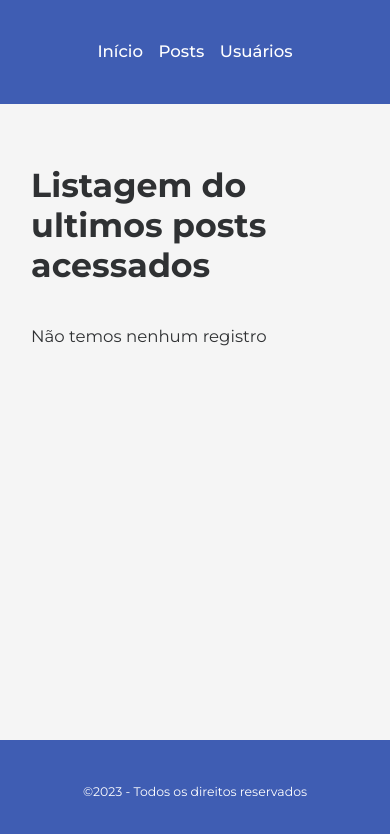
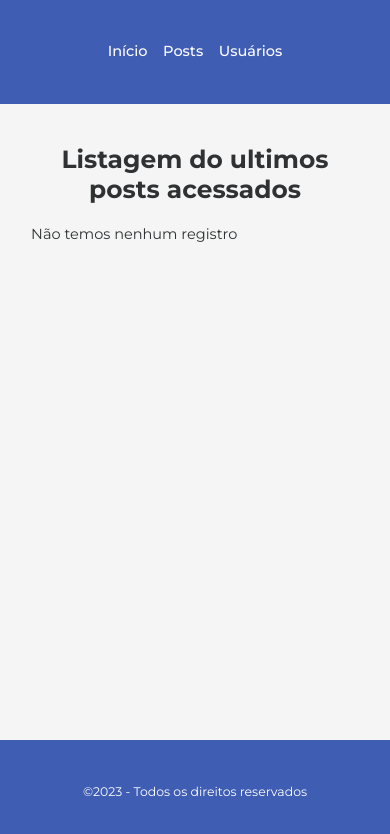
Before and after one commit to bruno-caike/posts-project, a React (Vite) app: page / in a window 390 px wide. Shown: the top 834 px of the page. Built offline with nearby package versions, Linux system fonts and the light colour scheme.

Commit message:
feito o layout mobile da listagem de posts

```diff
--- a/src/assets/sass/default/_preDefinitions.scss
+++ b/src/assets/sass/default/_preDefinitions.scss
@@ -72,6 +72,9 @@ input, textarea, select {
 %title-default {
     font-weight: bold;
     font-size: var(--font-size-large);
+    @include responsive(480px) {
+        text-align: center;
+    }
 }
 %button-default {
     @include center;
--- a/src/assets/sass/default/_variaveis.scss
+++ b/src/assets/sass/default/_variaveis.scss
@@ -6,6 +6,12 @@
     --font-size-x-medium: 1.8rem; // 18px
     --font-size-large: 3.2rem; // 32px
     --font-size-x-large: 6.4rem; // 64px
+
+    @media (max-width: 480px) {
+        --font-size-medium: 1.4rem; // 16px
+        --font-size-x-medium: 1.6rem; // 18px
+        --font-size-large: 2.4rem; // 32px
+    }
 }
 
 // variaveis de cores
--- a/src/assets/sass/pages/_custom.scss
+++ b/src/assets/sass/pages/_custom.scss
@@ -24,7 +24,11 @@
 
 // begin loading
 .loading {
+    display: block;
     width: 10rem;
+    @include responsive(480px) {
+        margin: 0 auto;
+    }
 }
 // end loading
 
@@ -52,6 +56,19 @@ main {
             }
         }
     }
+    @include responsive(480px) {
+        padding: 4rem 0;
+        > div {
+            > header {
+                margin-bottom: 2rem;
+            }
+            > nav {
+                > ul {
+                    grid-template-columns: 1fr;
+                }
+            }
+        }
+    }
 }
 .card-post {
     @include bg-color(color-white);
@@ -74,6 +91,9 @@ main {
     &:hover {
         @include color(color-primary-100);
         transform: scale(1.03);
+    }
+    @include responsive(480px) {
+        text-align: center;
     }
 }
 // end s-list-posts
--- a/src/pages/Users/show.jsx
+++ b/src/pages/Users/show.jsx
@@ -34,8 +34,8 @@ const User = () => {
                 <div className="container">
                     {!exist ?
                         <div className='not-exist'>
-                            <p>Post não encontrado</p>
-                            <Link to={routes.posts}>Voltar para Listagem</Link>
+                            <p>Usuário não encontrado</p>
+                            <Link to={routes.users}>Voltar para Listagem</Link>
                         </div> : (loading ? <Loading /> :
                         <>
                             <header>
```
